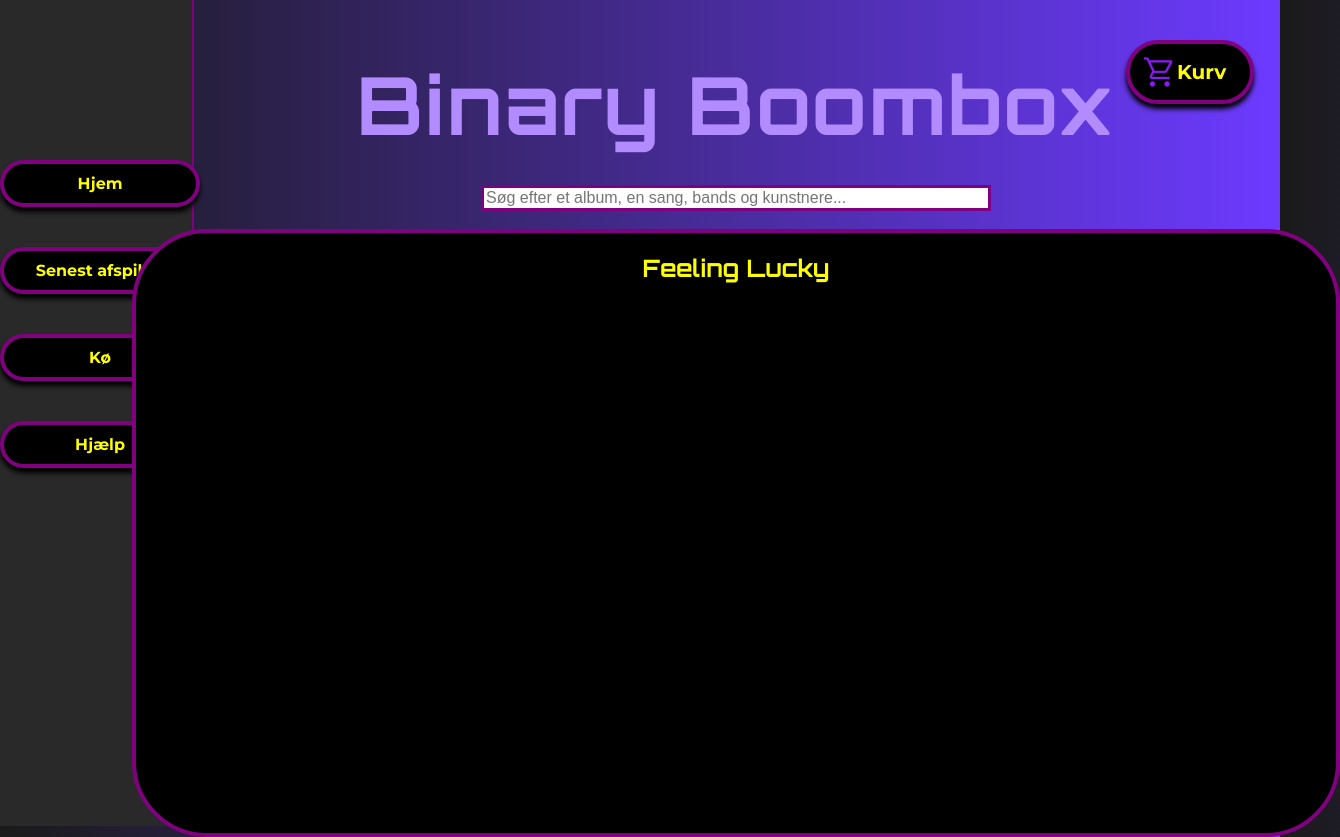
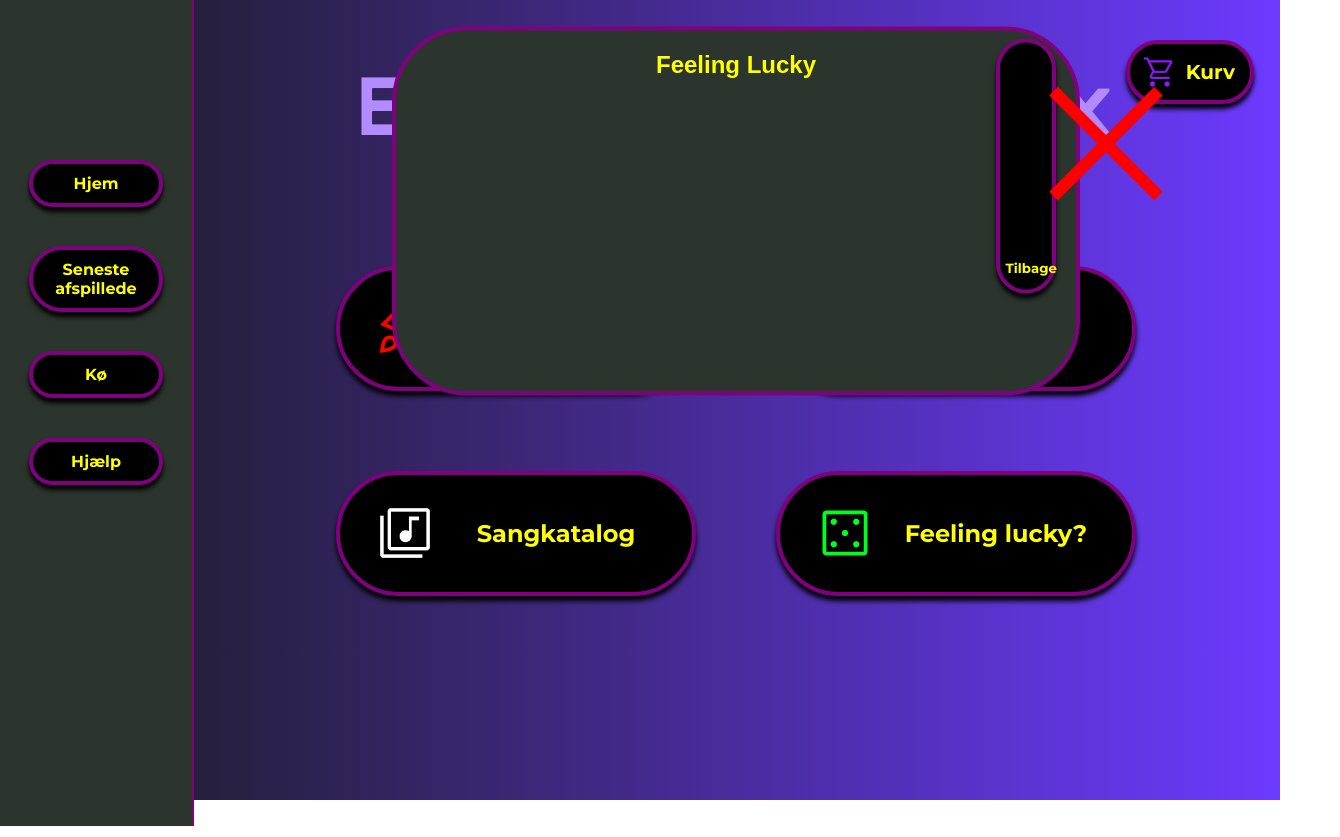
Before and after one commit to Fowsi12/Binary-BoomBox, a website: page frontend/Index.html in a window 1280 px wide. Both pictures are taken after a click on the button "Feeling lucky?". Shown: the whole page, 1340 px wide, since content can reach past the window. After the commit the page ends 800 px from the top, so only its background shows below. Drawn offline with Linux system fonts and the light colour scheme; files whose address does not match are found by name; a web font is replaced by a local one.

Commit message:
Lukke funktioner, fade, ikoner, you name it... It's all here. To do: position lukke-ikoner.

```diff
--- a/frontend/Index.html
+++ b/frontend/Index.html
@@ -40,7 +40,7 @@
           id="senestafspillet"
           class="sidebarButton btnreact"
           onclick="window.location.href = 'html/senestafspillet.html'">
-          Senest afspillet
+          Seneste afspillede
         </button>
         <button
           id="kø"
@@ -80,7 +80,7 @@
           <input
             id="searchInput"
             type="text"
-            placeholder="Søg efter et album, en sang, bands og kunstnere..."
+            placeholder="Søg efter album, sang, kunstner, genre..."
           />
         </div>
 
@@ -115,6 +115,11 @@
         <div class="hovedmenubox" id="popularSongsBox">
           <!-- POP-UP BOXES -->
           <h2>Populære sange</h2>
+          <div class="hideMainBoxButtonContent">
+            <button class="hideMainBoxButton btnreact" onclick="hideAllMainBoxes()">
+              <img src="images/close_cross.png"> <p>Tilbage</p>
+            </button>
+          </div>
           <ul>
             <li>SANG1 <button>Læg i kurv</button></li>
             <li>SANG2 <button>Læg i kurv</button></li>
@@ -126,6 +131,11 @@
         </div>
         <div class="hovedmenubox" id="genreBox">
           <h2>Genre</h2>
+          <div class="hideMainBoxButtonContent">
+            <button class="hideMainBoxButton btnreact" onclick="hideAllMainBoxes()">
+              <img src="images/close_cross.png"> <p>Tilbage</p>
+            </button>
+          </div>
           <ul>
             <li>GENRE1</li>
             <li>GENRE2</li>
@@ -136,7 +146,12 @@
           </ul>
         </div>
         <div class="hovedmenubox" id="songCataBox">
-          <h2>Sang katalog</h2>
+          <h2>Sangkatalog</h2>
+          <div class="hideMainBoxButtonContent">
+            <button class="hideMainBoxButton btnreact" onclick="hideAllMainBoxes()">
+              <img src="images/close_cross.png"> <p>Tilbage</p>
+            </button>
+          </div>
           <ul>
             <li>NY SANG1</li>
             <li>NY SANG2</li>
@@ -148,18 +163,23 @@
         </div>
         <div class="hovedmenubox" id="feelingLuckyBox">
           <h2>Feeling Lucky</h2>
+          <div class="hideMainBoxButtonContent">
+            <button class="hideMainBoxButton btnreact" onclick="hideAllMainBoxes()">
+              <img src="images/close_cross.png"> <p>Tilbage</p>
+            </button>
+          </div>
           <p></p>
         </div>
       </div>
     </main>
     <!--TODO: LAV FUNKTION CALL FOR AT VISE POP UP BOXES-->
 
-
+<!--
     <div id="screensaver">
       <h1>Binary BoomBox</h1>
       <p>Gør stemningen valgfri.</p>
     </div>
-
+  -->
     <script src="JS/dvale.js"></script>
   </body>
 </html>
--- a/frontend/JS/endpoint-user.js
+++ b/frontend/JS/endpoint-user.js
@@ -40,13 +40,27 @@ function showFeelingLuckyBox() {
   const box = document.getElementById("feelingLuckyBox")
     box.style.display = ("block");
     setTimeout(function () {
-    box.style.opacity = ("1");
-    }, 5);
+      box.style.opacity = ("1");
+    }, 500);
  }
   // HIDE ALL HOVEDMENU POPUP BOXES //
-function hideAllBoxes() {
+function hideAllMainBoxes() {
+  const boxes = [
+    document.getElementById("popularSongsBox"),
+    document.getElementById("genreBox"),
+    document.getElementById("songCataBox"),
+    document.getElementById("feelingLuckyBox"),
+  ];
+  boxes.forEach(function(box) {
+    box.style.opacity = ("0");
+    setTimeout(function () {
+      box.style.display = "none";
+    }, 500);
+  });
+}
+
+ /*
   document.getElementById("popularSongsBox").style.display = "none";
   document.getElementById("genreBox").style.display = "none";
   document.getElementById("newReleasesBox").style.display = "none";
-  document.getElementById("feelingLuckyBox").style.display = "none";
-}
+  document.getElementById("feelingLuckyBox").style.display = "none"; */
--- a/frontend/styles.css
+++ b/frontend/styles.css
@@ -62,7 +62,7 @@ DE SER ENS UD OG REAGERER PÅ SAMME MÅDE */
   box-shadow: 0 2px 2px black;
 }
 .btnreact:hover {
-  background: #333;
+  background: #202020;
   border-color: #b300ff;
 }
 
@@ -72,7 +72,7 @@ DE SER ENS UD OG REAGERER PÅ SAMME MÅDE */
   display: grid;
   grid-template-columns: repeat(2, 1fr); /*2 kollonner (2x2 layout)*/
   gap: 80px; /* mellemrum mellem cellerne */
-  width: 50%; /* størrelse på hovedmenuen ift. mainCont */
+  width: 800px; /* størrelse på hovedmenuen ift. mainCont */
 }
 /* HOVEDMENU KNAPPER */
 .mainbutton {
@@ -86,11 +86,11 @@ DE SER ENS UD OG REAGERER PÅ SAMME MÅDE */
   align-items: center;     /* centrerer tekst lodret */
 
   padding: 40px;
+  padding-left: 120px; /* giver luft mellem ikon og tekst på knapper*/
   font-size: 24px;
 }
 .mainButtonText {
   position: absolute;
-  margin-left: 20%;
 }
 /* HOVEDMENU BILLEDER/IKONER */
 .mainButtonSymbol {
@@ -104,31 +104,35 @@ DE SER ENS UD OG REAGERER PÅ SAMME MÅDE */
 
 /* HOVEDMENU POPUP BOXES */
 .hovedmenubox {
-  position: absolute;
-  top: 82%;
-  left: 50%; /* 15% sidebar + halvdelen af 85% */
+  position: absolute; /* overlay position over knapper*/
+  top: 32.5%; /*jo højere værdi, jo længere væk fra toppen */
+  left: 50%;
   transform: translate(-50%, -50%);
 
-  width: 1200px;
-  height: 600px;
+  width: 62.5%;
+  height: 55.5%;
   opacity: 0;
-  transition: opacity 0.75s;
+  transition: opacity 0.5s;
   display: none;
 
-  background-color: black;
+  background-color: #2c352d;
   border: 4px solid purple;
   border-radius: 75px;
   color: white;
   z-index: 10;
 }
-
 .hovedmenubox h2 {
   color: yellow;
-  font-family: "Orbitron", sans-serif;
   text-align: center;
 }
+.hideMainBoxButton {
+  position: absolute;
+  top: 2%;
+  right: 3%;
+  width: 60px;
+}
 
-/* SIDEBAR STYLE */
+/* SIDEBAR */
 .sidebar {
   width: 15%;
   position: fixed;
@@ -137,7 +141,7 @@ DE SER ENS UD OG REAGERER PÅ SAMME MÅDE */
   display: flex;
   flex-direction: column;
   align-items: center; /* ALT I mainCont centreres */
-  background: #292929;
+  background: #2c352d;
   border-right: solid 2px purple;
   z-index: 1;
 }
@@ -151,13 +155,13 @@ DE SER ENS UD OG REAGERER PÅ SAMME MÅDE */
   margin-top: 70%;
 }
 .sidebarButton {
-  width: 200px;
+  width: 70%;
   margin-bottom: 10%;
   padding: 10px;
   font-size: 16px;
 }
 
-/* LOGO PLACEMENT STYLES */
+/* LOGO PLACEMENT */
 #music_note_purple {
   position: relative;
   text-align: center;
@@ -165,14 +169,14 @@ DE SER ENS UD OG REAGERER PÅ SAMME MÅDE */
   float: top;
 }
 
-/* HJÆLP BUTTON STYLE */
+/* HJÆLP BUTTON */
 .help-btn {
   margin-top: auto;
   cursor: pointer;
   font-family: "Montserrat", sans-serif;
 }
 
-/* KURV STYLE */
+/* KURV */
 .cartButton {
   /*Positioning */
   z-index: 1; /* på linje med sidebar og mainbuttons */
@@ -191,7 +195,7 @@ DE SER ENS UD OG REAGERER PÅ SAMME MÅDE */
   padding: 15px;
 }
 .cartbuttonText {
- margin-left: 25%;
+ margin-left: 40px;
 }
 #cart_symbol {
   position: absolute;
```
Also changed, not shown: frontend/images/close_cross.png (added).
